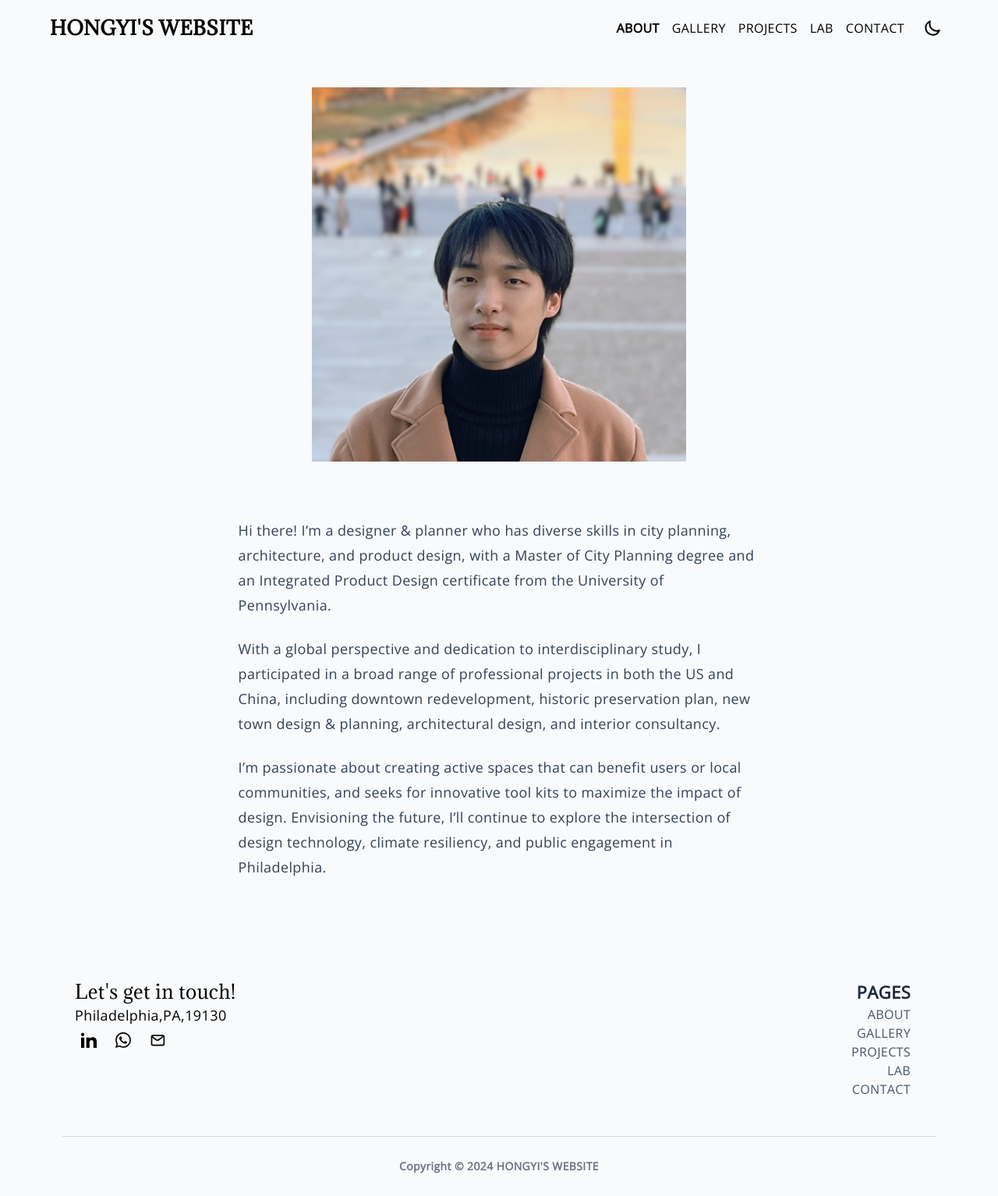
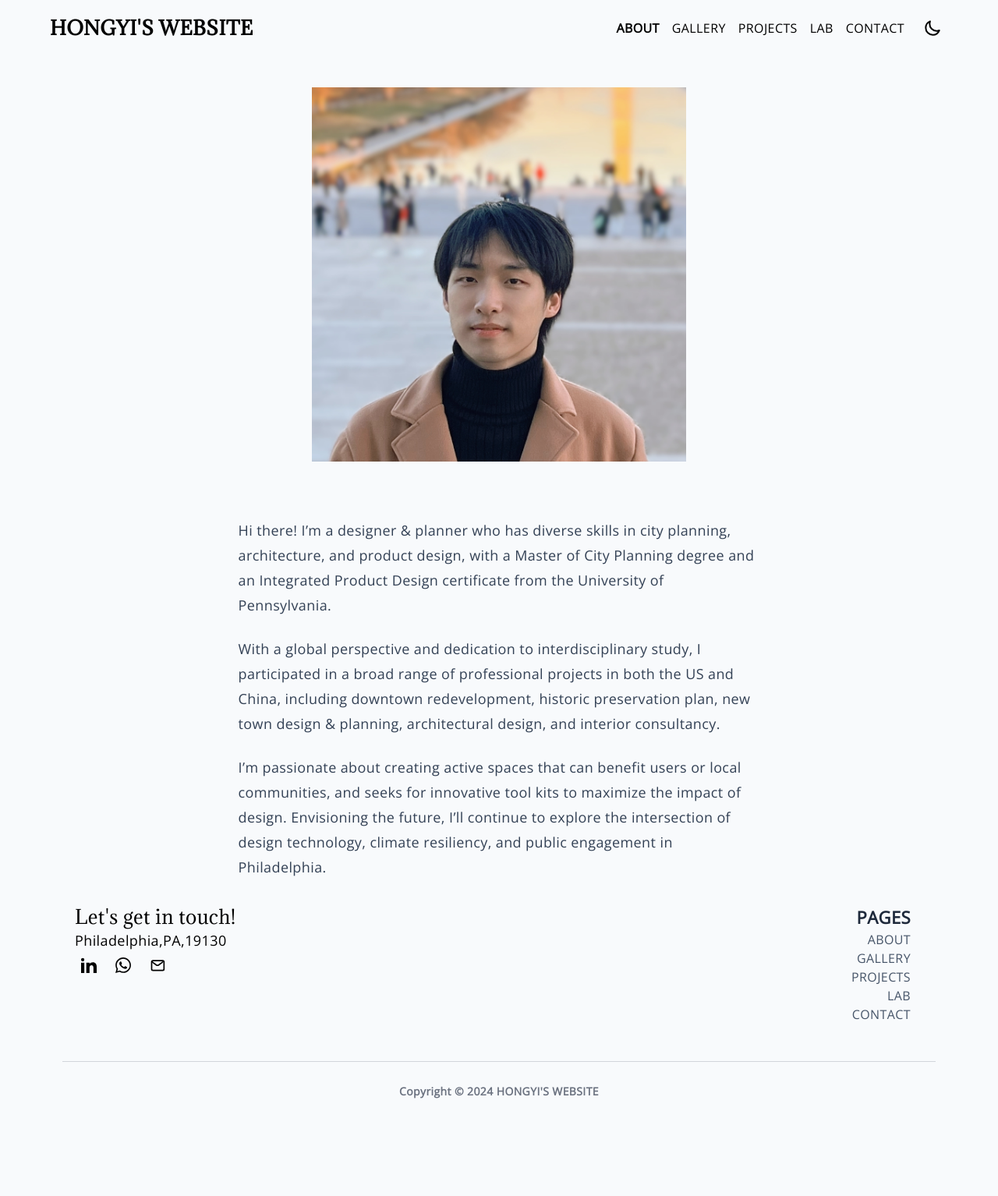
Before and after one commit to hongyili-hl/hongyili-hl.github.io, a Jekyll site: the page built from about.md, in a window 1280 px wide. Shown: the whole page at 78% size. Built offline with Jekyll 4.4.1, drawn with Linux system fonts in a browser that asks for light colours; after the commit the page ends 1438 px from its top, so only the background shows below that.

Commit message:
Update footer.html

```diff
--- a/_includes/footer.html
+++ b/_includes/footer.html
@@ -1,6 +1,6 @@
 {% capture currentYear %}{{ 'now' | date: '%Y' }}{% endcapture %}
 
-<footer class="relative pt-24 pb-6">
+<footer class="relative pt-12 pb-6">
   <div class="container mx-auto px-4">
     <div class="flex flex-wrap text-left lg:text-left">
       <div class="w-full lg:w-6/12 px-4">
```
